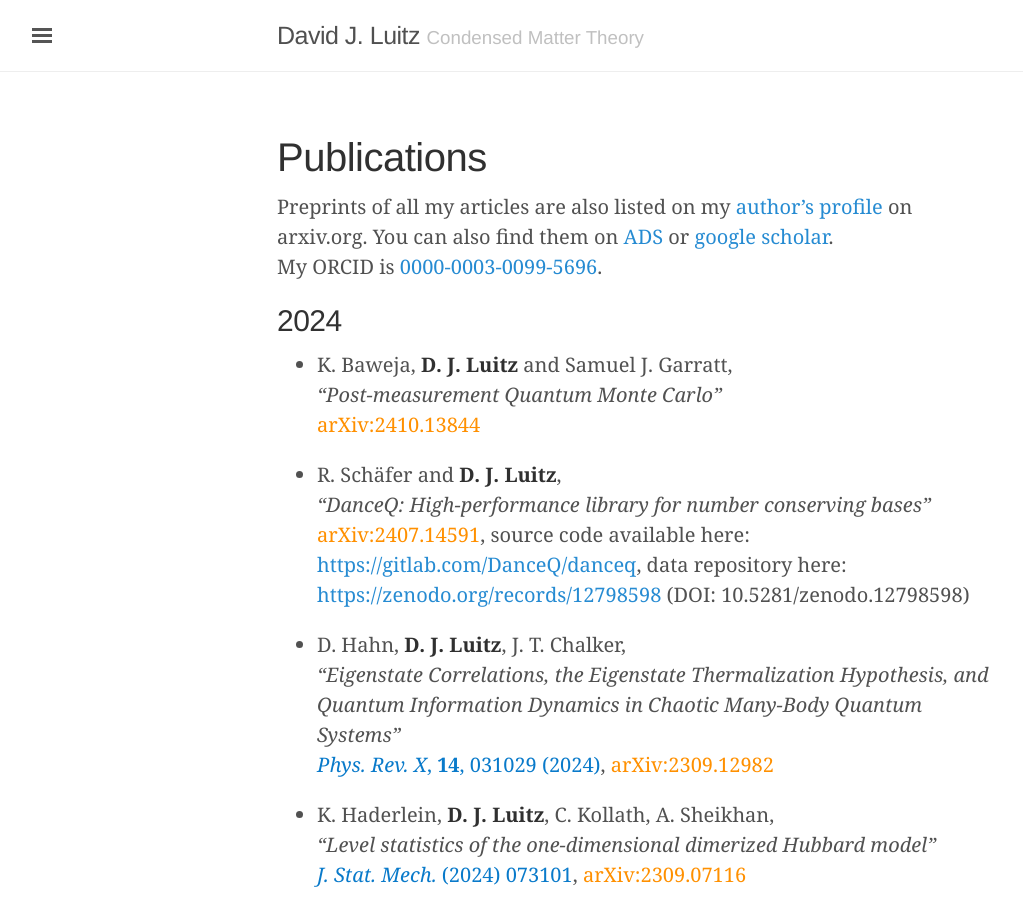
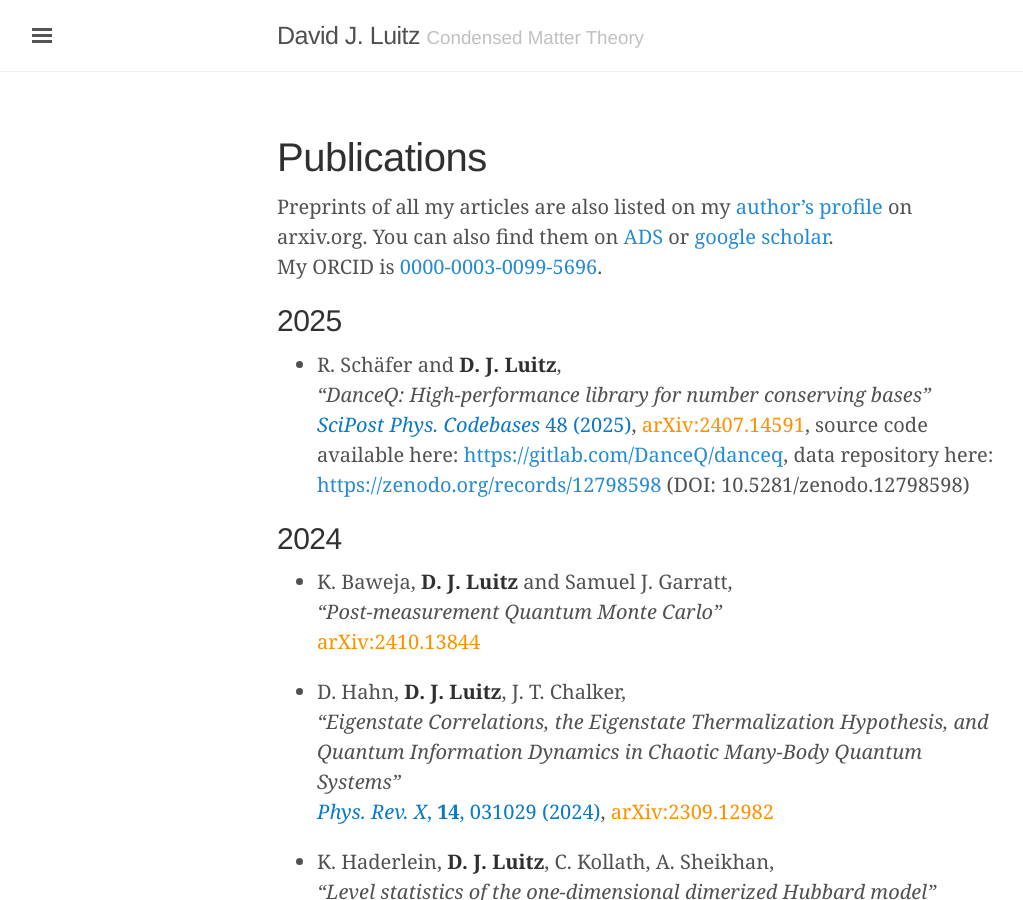
Before and after one commit to dluitz/dluitz.github.io, a Jekyll site: the page built from publications.md, in a window 1280 px wide and 900 px high. Shown: the whole window, without its empty margins (3-1026 px from the left). Built offline with Jekyll 4.4.1, drawn with Linux system fonts in a browser that asks for light colours; part of the change alters nothing that is shown.

Commit message:
[publist update]

```diff
--- a/publications.md
+++ b/publications.md
@@ -6,6 +6,16 @@ title: Publications
 Preprints of all my articles are also listed on my [author's profile](http://arxiv.org/a/luitz_d_1) on arxiv.org. You can also find them on [ADS](https://ui.adsabs.harvard.edu/#search/q=%22Luitz%2C+David+J%22&sort=citation_count+desc) or [google scholar](https://scholar.google.com/citations?user=8CCqRZYAAAAJ&hl=en&oi=ao).
 My ORCID is [0000-0003-0099-5696](https://orcid.org/0000-0003-0099-5696).
 
+2025
+----
+
++ R. Schäfer and **D. J. Luitz**,
+*"DanceQ: High-performance library for number conserving bases"*
+[*SciPost Phys. Codebases* 48 (2025)](https://scipost.org/SciPostPhysCodeb.48){:class='pub'},
+[arXiv:2407.14591](https://arxiv.org/abs/2407.14591){:class='arxiv'}, source code available here: [https://gitlab.com/DanceQ/danceq](https://gitlab.com/DanceQ/danceq), data repository here: [https://zenodo.org/records/12798598](https://zenodo.org/records/12798598) (DOI: 10.5281/zenodo.12798598)
+
+
+
 2024
 ----
 
@@ -13,9 +23,6 @@ My ORCID is [0000-0003-0099-5696](https://orcid.org/0000-0003-0099-5696).
 *"Post-measurement Quantum Monte Carlo"*
 [arXiv:2410.13844](https://arxiv.org/abs/2410.13844){:class='arxiv'}
 
-+ R. Schäfer and **D. J. Luitz**,
-*"DanceQ: High-performance library for number conserving bases"*
-[arXiv:2407.14591](https://arxiv.org/abs/2407.14591){:class='arxiv'}, source code available here: [https://gitlab.com/DanceQ/danceq](https://gitlab.com/DanceQ/danceq), data repository here: [https://zenodo.org/records/12798598](https://zenodo.org/records/12798598) (DOI: 10.5281/zenodo.12798598)
 
 + D. Hahn, **D. J. Luitz**, J. T. Chalker,
   *"Eigenstate Correlations, the Eigenstate Thermalization Hypothesis, and Quantum Information Dynamics in Chaotic Many-Body Quantum Systems"*
```
